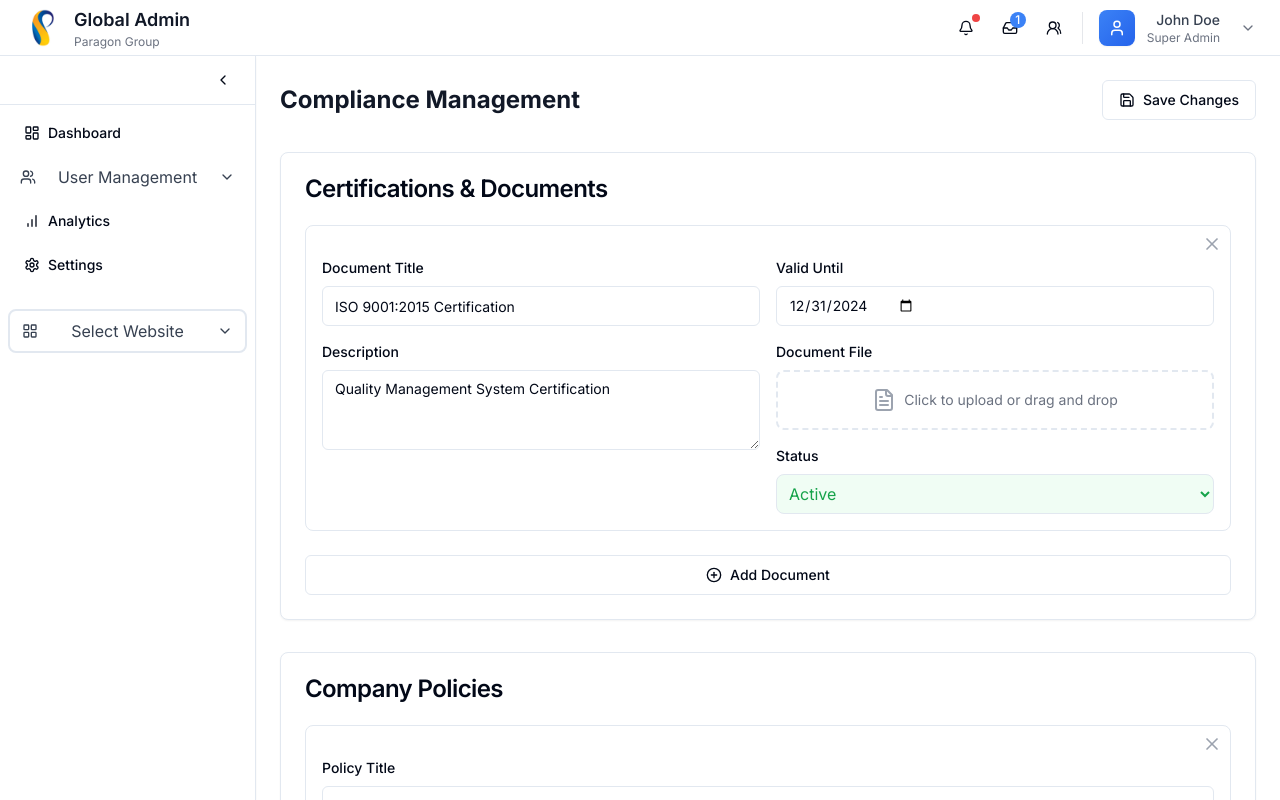
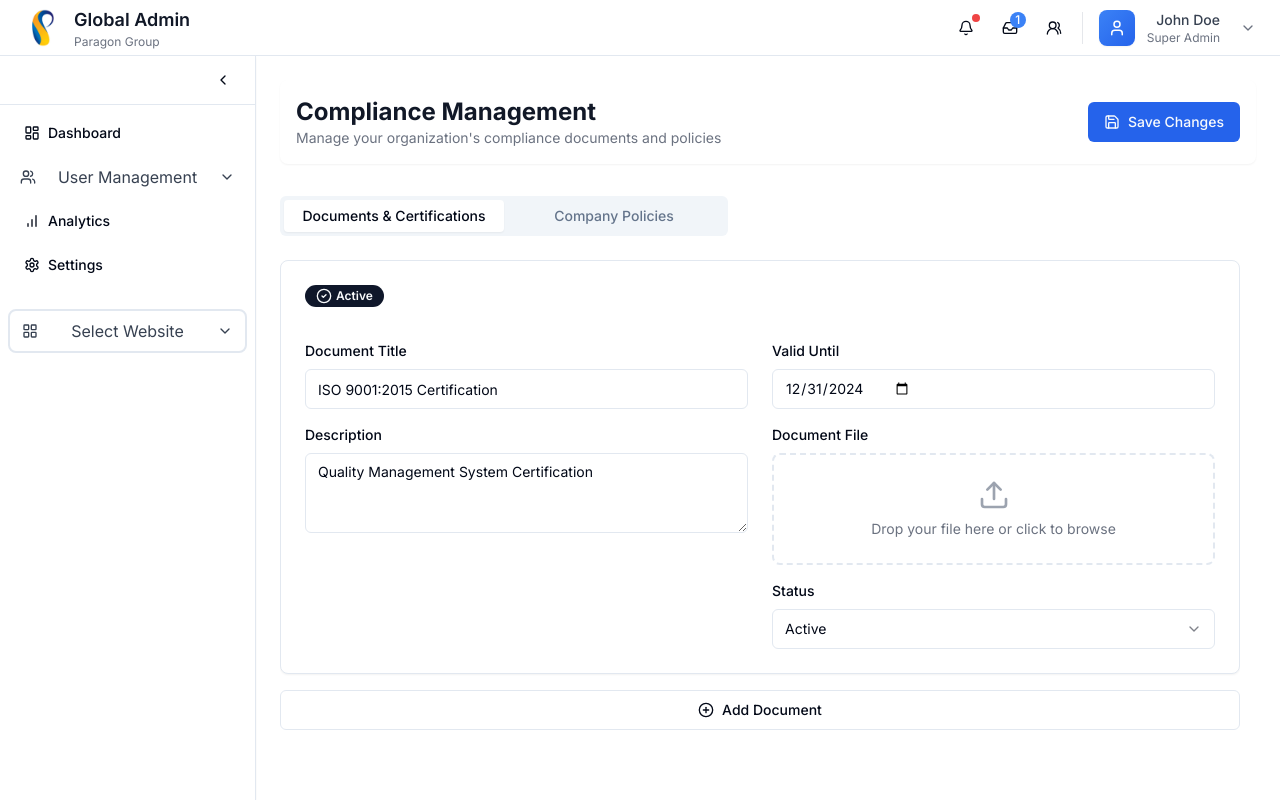
Before and after one commit to mahirr476/pg_admin, a Next.js app in the folder pg_admin/client/: page /admin/parasole/compliance in a window 1280 px wide. Built offline with nearby package versions, Linux system fonts and the light colour scheme.

Commit message:
updated compliance parasole page

```diff
--- a/pg_admin/client/package.json
+++ b/pg_admin/client/package.json
@@ -14,6 +14,7 @@
     "@radix-ui/react-dialog": "^1.1.5",
     "@radix-ui/react-dropdown-menu": "^2.1.4",
     "@radix-ui/react-scroll-area": "^1.2.2",
+    "@radix-ui/react-select": "^2.1.6",
     "@radix-ui/react-slot": "^1.1.1",
     "@radix-ui/react-tabs": "^1.1.3",
     "@radix-ui/react-tooltip": "^1.1.6",
--- a/pg_admin/client/src/app/admin/parasole/about/page.tsx
+++ b/pg_admin/client/src/app/admin/parasole/about/page.tsx
@@ -102,8 +102,8 @@ export default function ParasoleAboutPage() {
       </motion.div>
 
       <Tabs defaultValue="main-content" className="space-y-6">
-        <TabsList className="grid grid-cols-2 w-full max-w-md mx-auto bg-blue-50">
-          <TabsTrigger
+      <TabsList className="grid w-full grid-cols-2 max-w-md">
+        <TabsTrigger
             value="main-content"
             className="data-[state=active]:bg-blue-600 data-[state=active]:text-white"
           >
--- a/pg_admin/client/src/app/admin/parasole/compliance/page.tsx
+++ b/pg_admin/client/src/app/admin/parasole/compliance/page.tsx
@@ -1,12 +1,39 @@
 "use client"
 
 import { useState } from 'react';
-import { Card, CardContent, CardHeader, CardTitle } from "@/components/ui/card";
+import { Card, CardContent, CardHeader, CardTitle, CardDescription } from "@/components/ui/card";
 import { Input } from "@/components/ui/input";
 import { Button } from "@/components/ui/button";
 import { Textarea } from "@/components/ui/textarea";
-import { FileText, PlusCircle, X, Save, Upload, Calendar, AlertCircle } from 'lucide-react';
-import { motion } from 'framer-motion';
+import {
+  FileText,
+  PlusCircle,
+  X,
+  Save,
+  Upload,
+  Calendar,
+  AlertCircle,
+  CheckCircle2,
+  Clock
+} from 'lucide-react';
+import { motion, AnimatePresence } from 'framer-motion';
+import { Alert, AlertDescription } from "@/components/ui/alert";
+import { Badge } from "@/components/ui/badge";
+import { Tabs, TabsContent, TabsList, TabsTrigger } from "@/components/ui/tabs";
+import { ScrollArea } from "@/components/ui/scroll-area";
+import {
+  Tooltip,
+  TooltipContent,
+  TooltipProvider,
+  TooltipTrigger,
+} from "@/components/ui/tooltip";
+import {
+  Select,
+  SelectContent,
+  SelectItem,
+  SelectTrigger,
+  SelectValue,
+} from "@/components/ui/select";
 
 interface ComplianceDocument {
   id: number;
@@ -45,6 +72,8 @@ export default function ParasoleCompliancePage() {
     }
   ]);
 
+  const [savedAlert, setSavedAlert] = useState(false);
+
   const addDocument = () => {
     const newDocument: ComplianceDocument = {
       id: documents.length + 1,
@@ -75,54 +104,106 @@ export default function ParasoleCompliancePage() {
     setPolicies(policies.filter(policy => policy.id !== id));
   };
 
-  const getStatusColor = (status: string) => {
+  const getStatusIcon = (status: string) => {
     switch (status) {
       case 'active':
-        return 'text-green-600 bg-green-50';
+        return <CheckCircle2 className="w-4 h-4" />;
       case 'expired':
-        return 'text-red-600 bg-red-50';
+        return <AlertCircle className="w-4 h-4" />;
       case 'pending':
-        return 'text-yellow-600 bg-yellow-50';
+        return <Clock className="w-4 h-4" />;
       default:
-        return 'text-gray-600 bg-gray-50';
+        return null;
     }
   };
 
+  const handleSave = () => {
+    setSavedAlert(true);
+    setTimeout(() => setSavedAlert(false), 3000);
+  };
+
   return (
-    <div className="p-6 space-y-8">
-      <div className="flex justify-between items-center">
+    <div className="p-6 space-y-8 mx-auto">
+      {/* Header */}
+      <motion.div
+        initial={{ y: -20 }}
+        animate={{ y: 0 }}
+        className="flex justify-between items-center bg-white p-4 rounded-lg shadow-sm sticky top-0 z-10"
+      >
+        <div>
           <h1 className="text-2xl font-bold text-gray-900">Compliance Management</h1>
+          <p className="text-sm text-gray-500">Manage your organization's compliance documents and policies</p>
+        </div>
         <Button
-          variant="outline"
+          variant="default"
           onClick={() => {/* Add save functionality */}}
-          className="flex items-center gap-2"
+          className="flex items-center gap-2 bg-blue-600 hover:bg-blue-700"
         >
           <Save size={16} />
           Save Changes
         </Button>
-      </div>
+      </motion.div>
 
-      {/* Certifications & Documents */}
-      <Card>
-        <CardHeader>
-          <CardTitle>Certifications & Documents</CardTitle>
-        </CardHeader>
-        <CardContent className="space-y-6">
-          {documents.map((doc) => (
+      <AnimatePresence>
+        {savedAlert && (
+          <motion.div
+            initial={{ opacity: 0, y: -20 }}
+            animate={{ opacity: 1, y: 0 }}
+            exit={{ opacity: 0, y: -20 }}
+          >
+            <Alert className="bg-green-50 border-green-200">
+              <CheckCircle2 className="h-4 w-4 text-green-600" />
+              <AlertDescription className="text-green-800">
+                All changes have been saved successfully
+              </AlertDescription>
+            </Alert>
+          </motion.div>
+        )}
+      </AnimatePresence>
+
+      <Tabs defaultValue="documents" className="space-y-6">
+        <TabsList className="grid w-full grid-cols-2 max-w-md">
+          <TabsTrigger value="documents">Documents & Certifications</TabsTrigger>
+          <TabsTrigger value="policies">Company Policies</TabsTrigger>
+        </TabsList>
+
+        <TabsContent value="documents" className="space-y-6">
+          <ScrollArea className="h-[600px] pr-4">
+            <AnimatePresence>
+              {documents.map((doc, index) => (
                 <motion.div
                   key={doc.id}
                   initial={{ opacity: 0, y: 20 }}
                   animate={{ opacity: 1, y: 0 }}
-              className="p-4 border rounded-lg space-y-4 relative"
+                  exit={{ opacity: 0, x: -100 }}
+                  transition={{ delay: index * 0.1 }}
                 >
-              <button
+                  <Card className="mb-4 group hover:shadow-md transition-shadow">
+                    <CardContent className="p-6 space-y-4">
+                      <div className="flex justify-between items-start">
+                        <div className="space-y-1">
+                          <Badge
+                            variant={doc.status === 'active' ? 'default' :
+                                    doc.status === 'expired' ? 'destructive' : 'secondary'}
+                            className="mb-2"
+                          >
+                            <span className="flex items-center gap-1">
+                              {getStatusIcon(doc.status)}
+                              {doc.status.charAt(0).toUpperCase() + doc.status.slice(1)}
+                            </span>
+                          </Badge>
+                        </div>
+                        <Button
+                          variant="ghost"
+                          size="icon"
                           onClick={() => removeDocument(doc.id)}
-                className="absolute top-2 right-2 text-gray-400 hover:text-red-500"
+                          className="opacity-0 group-hover:opacity-100 transition-opacity"
                         >
-                <X size={20} />
-              </button>
+                          <X className="h-4 w-4" />
+                        </Button>
+                      </div>
 
-              <div className="grid grid-cols-1 md:grid-cols-2 gap-4">
+                      <div className="grid grid-cols-1 md:grid-cols-2 gap-6">
                         <div className="space-y-4">
                           <div>
                             <label className="text-sm font-medium mb-2 block">Document Title</label>
@@ -169,37 +250,44 @@ export default function ParasoleCompliancePage() {
                           </div>
                           <div>
                             <label className="text-sm font-medium mb-2 block">Document File</label>
-                    <div className="border-2 border-dashed rounded-lg p-4">
-                      <div className="flex items-center justify-center gap-2">
-                        <FileText className="w-6 h-6 text-gray-400" />
+                            <div className="border-2 border-dashed rounded-lg p-6 hover:border-primary/50 transition-colors">
+                              <div className="flex flex-col items-center justify-center gap-2 text-center">
+                                <Upload className="w-8 h-8 text-gray-400" />
                                 <span className="text-sm text-gray-500">
-                          Click to upload or drag and drop
+                                  Drop your file here or click to browse
                                 </span>
-                        <input type="file" className="hidden" />
+                                <Input type="file" className="hidden" />
                               </div>
                             </div>
                           </div>
                           <div>
                             <label className="text-sm font-medium mb-2 block">Status</label>
-                    <select
+                            <Select
                               value={doc.status}
-                      onChange={(e) => {
+                              onValueChange={(value: any) => {
                                 const updatedDocs = documents.map(d =>
-                          d.id === doc.id ? { ...d, status: e.target.value as any } : d
+                                  d.id === doc.id ? { ...d, status: value } : d
                                 );
                                 setDocuments(updatedDocs);
                               }}
-                      className={`w-full p-2 rounded-lg border ${getStatusColor(doc.status)}`}
                             >
-                      <option value="active">Active</option>
-                      <option value="pending">Pending</option>
-                      <option value="expired">Expired</option>
-                    </select>
+                              <SelectTrigger>
+                                <SelectValue placeholder="Select status" />
+                              </SelectTrigger>
+                              <SelectContent>
+                                <SelectItem value="active">Active</SelectItem>
+                                <SelectItem value="pending">Pending</SelectItem>
+                                <SelectItem value="expired">Expired</SelectItem>
+                              </SelectContent>
+                            </Select>
                           </div>
                         </div>
                       </div>
+                    </CardContent>
+                  </Card>
                 </motion.div>
               ))}
+            </AnimatePresence>
 
             <Button
               variant="outline"
@@ -209,28 +297,36 @@ export default function ParasoleCompliancePage() {
               <PlusCircle size={16} />
               Add Document
             </Button>
-        </CardContent>
-      </Card>
+          </ScrollArea>
+        </TabsContent>
 
-      {/* Policies Section */}
-      <Card>
-        <CardHeader>
-          <CardTitle>Company Policies</CardTitle>
-        </CardHeader>
-        <CardContent className="space-y-6">
-          {policies.map((policy) => (
+        <TabsContent value="policies" className="space-y-6">
+          <ScrollArea className="h-[600px] pr-4">
+            <AnimatePresence>
+              {policies.map((policy, index) => (
                 <motion.div
                   key={policy.id}
                   initial={{ opacity: 0, y: 20 }}
                   animate={{ opacity: 1, y: 0 }}
-              className="p-4 border rounded-lg space-y-4 relative"
+                  exit={{ opacity: 0, x: -100 }}
+                  transition={{ delay: index * 0.1 }}
                 >
-              <button
+                  <Card className="mb-4 group hover:shadow-md transition-shadow">
+                    <CardContent className="p-6 space-y-4">
+                      <div className="flex justify-between items-start">
+                        <div className="flex items-center gap-2">
+                          <FileText className="w-4 h-4 text-gray-400" />
+                          <span className="text-sm text-gray-500">Policy Document</span>
+                        </div>
+                        <Button
+                          variant="ghost"
+                          size="icon"
                           onClick={() => removePolicy(policy.id)}
-                className="absolute top-2 right-2 text-gray-400 hover:text-red-500"
+                          className="opacity-0 group-hover:opacity-100 transition-opacity"
                         >
-                <X size={20} />
-              </button>
+                          <X className="h-4 w-4" />
+                        </Button>
+                      </div>
 
                       <div className="space-y-4">
                         <div>
@@ -274,8 +370,11 @@ export default function ParasoleCompliancePage() {
                           />
                         </div>
                       </div>
+                    </CardContent>
+                  </Card>
                 </motion.div>
               ))}
+            </AnimatePresence>
 
             <Button
               variant="outline"
@@ -285,8 +384,9 @@ export default function ParasoleCompliancePage() {
               <PlusCircle size={16} />
               Add Policy
             </Button>
-        </CardContent>
-      </Card>
+          </ScrollArea>
+        </TabsContent>
+      </Tabs>
     </div>
   );
 }
--- /dev/null
+++ b/pg_admin/client/src/components/ui/badge.tsx
@@ -0,0 +1,36 @@
+import * as React from "react"
+import { cva, type VariantProps } from "class-variance-authority"
+
+import { cn } from "@/lib/utils"
+
+const badgeVariants = cva(
+  "inline-flex items-center rounded-full border px-2.5 py-0.5 text-xs font-semibold transition-colors focus:outline-none focus:ring-2 focus:ring-ring focus:ring-offset-2",
+  {
+    variants: {
+      variant: {
+        default:
+          "border-transparent bg-primary text-primary-foreground hover:bg-primary/80",
+        secondary:
+          "border-transparent bg-secondary text-secondary-foreground hover:bg-secondary/80",
+        destructive:
+          "border-transparent bg-destructive text-destructive-foreground hover:bg-destructive/80",
+        outline: "text-foreground",
+      },
+    },
+    defaultVariants: {
+      variant: "default",
+    },
+  }
+)
+
+export interface BadgeProps
+  extends React.HTMLAttributes<HTMLDivElement>,
+    VariantProps<typeof badgeVariants> {}
+
+function Badge({ className, variant, ...props }: BadgeProps) {
+  return (
+    <div className={cn(badgeVariants({ variant }), className)} {...props} />
+  )
+}
+
+export { Badge, badgeVariants }
```
Also changed, not shown: 1 other file (tests, documents, lock files or other folders). Lines whose indentation alone changed are shown as unchanged.
